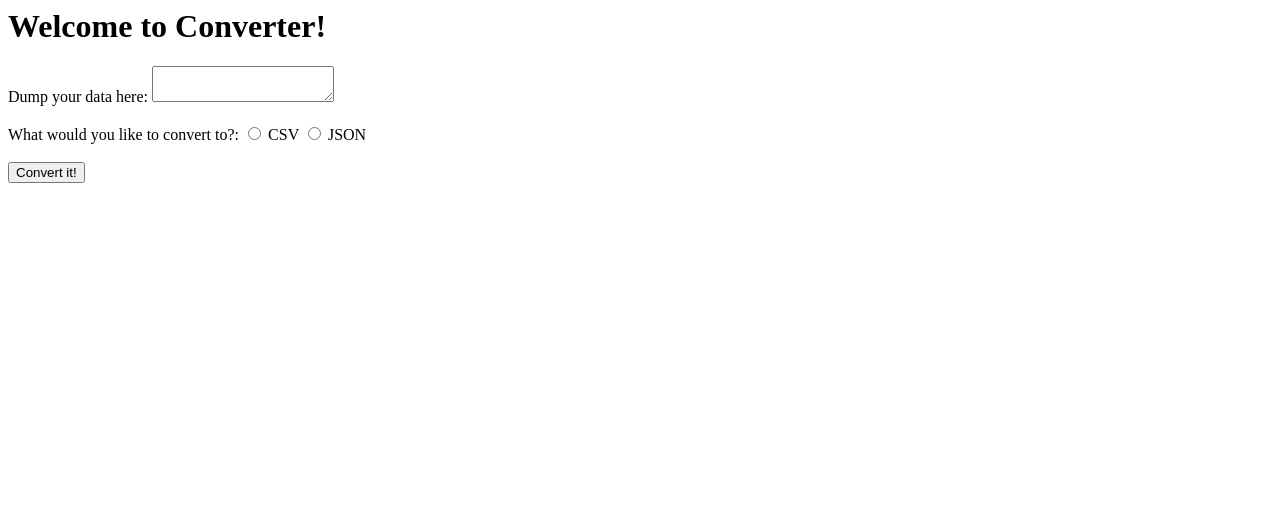
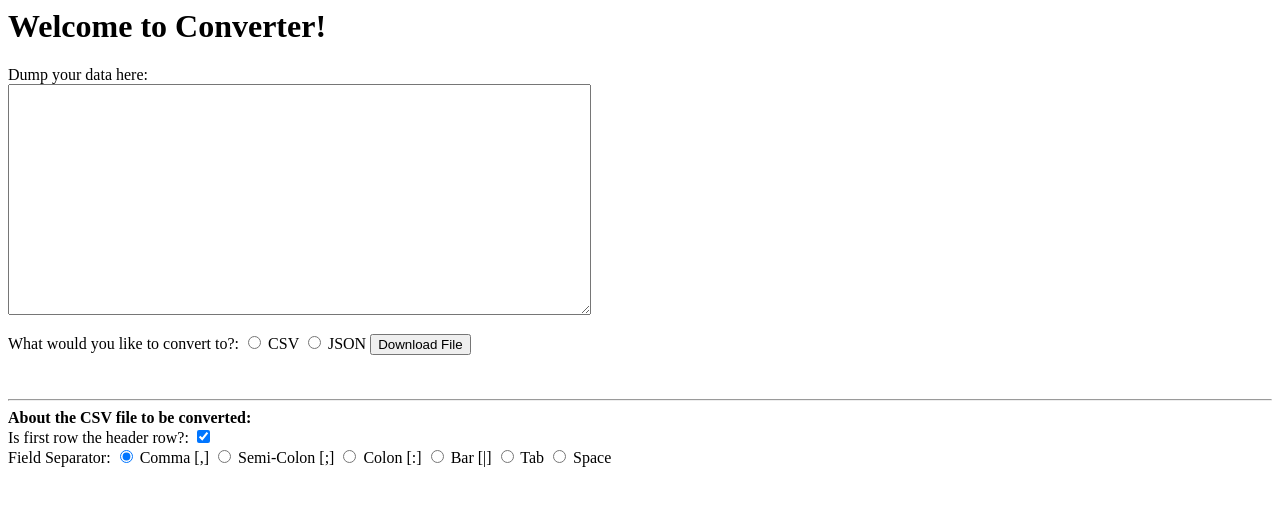
Before and after one commit to DeeKras/csv2json, a Flask app: page / in a window 1280 px wide. Shown: the top 506 px of the page. Run offline with Flask 2, Linux system fonts and the light colour scheme; parts of the project's set-up code (start-up, migrations or seed data) failed here and were passed over.

Commit message:
'csv --> json works. json --> csv doesn't work right. yet.'

```diff
--- a/forms.py
+++ b/forms.py
@@ -1,5 +1,5 @@
 from flask_wtf import Form
-from wtforms import StringField, TextAreaField, RadioField
+from wtforms import StringField, TextAreaField, RadioField, BooleanField
 from wtforms.validators import DataRequired
 
 class PasteDataForm(Form):
@@ -9,3 +9,16 @@ class PasteDataForm(Form):
                             validators=[DataRequired(),])
     data_blob = TextAreaField(label='Dump your data here',
                               validators=[DataRequired(),])
+
+#csv related fields
+    header_row = BooleanField(label='Is first row the header row?',
+                              default='y')
+    delimiters = RadioField(label='Field Separator',
+                            choices=[(',', 'Comma [,]'),
+                                    (';', 'Semi-Colon [;]'),
+                                    (':', 'Colon [:]'),
+                                    ('|', 'Bar [|]'),
+                                    (r'\t', 'Tab'),
+                                    (r'\s', 'Space')],
+                            default=',',
+                            validators=[DataRequired(),])
--- a/templates/home.html
+++ b/templates/home.html
@@ -5,10 +5,19 @@
 </h1>
 {% endblock %}
 {% block content %}
-<form action = "{{ url_for('convert_format') }}", method='post'>
-    {{form.data_blob.label}}: {{form.data_blob(size="400")}}
+<form action = "{{ url_for('download') }}", method='post'>
+    {{form.data_blob.label}}:  <br>
+    {{form.data_blob(cols="70", rows="15")}}
     <br><br>
     {{ form.csrf_token }}
+    {% with messages = get_flashed_messages() %}
+    {% if messages %}
+        {% for message in messages %}
+            <font color = 'red'>{{ message }}</font>
+        {% endfor %}
+    <br>
+    {%endif%}
+    {% endwith %}
     {{form.data_type.label}}:
     {% for choice in form.data_type %}
         <tr>
@@ -16,9 +25,19 @@
             <td>{{choice.label}}</td>
         </tr>
     {% endfor %}
+    <input type='submit' value='Download File'><br>
     <br><br>
+    <hr>
+    <b> About the CSV file to be converted:</b><br>
+    {{form.header_row.label}}:     {{form.header_row}}<br>
+    {{form.delimiters.label}}:
+        {% for choice in form.delimiters %}
+        <tr>
+            <td>{{choice}}</td>
+            <td>{{choice.label}}</td>
+        </tr>
+    {% endfor %}
 
-    <input type='submit' value='Convert it!'>
 </form>
 
 {% endblock %}
--- a/views.py
+++ b/views.py
@@ -1,12 +1,12 @@
 """
     This app converts data from csv <--> json.
-    User pastes in teh data and chooses the data_type to change it to.
-    app does the conversion and displays results
+    User pastes in the data and chooses the data_type to change it to.
+    app does the conversion and presents the converted data as a file for download.
     --
     uses WTForms, SQLAlchemy
 """
 
-from flask import Flask, render_template, redirect, url_for, request
+from flask import Flask, render_template, redirect, url_for, request, flash, make_response
 from flask.ext.sqlalchemy import SQLAlchemy
 from os import urandom
 import csv
@@ -30,59 +30,82 @@ pasted_data_file = 'pasted_data_file.txt'
 def home():
     return render_template('home.html', form=PasteDataForm())
 
-@app.route('/convert-format', methods=['POST'])
-def convert_format():
+@app.route('/download', methods= ['GET','POST'])
+def download():
     form = PasteDataForm()
     if request.method == 'POST':
+        data_type = form.data_type.data
+        header_row = form.header_row.data
+        delimiters = str(form.delimiters.data)
         uuid = urandom(16).encode('hex')  #will use this for unique users using the program
+        pasted_data = form.data_blob.data
 
-        pasted_data = form.data_blob.data
-        p  = open(pasted_data_file, "w")  # save to a (temporary file because so large)
-        p.write(pasted_data)
-        p.close()
+        with open(pasted_data_file, "w") as p: # save to a (temporary file because so large)
+            p.write(pasted_data)
 
-        data_type = form.data_type.data
-        if data_type == 'csv':  # meaning convert to csv
+        #if user didn't choose a data type to convert to
+        if data_type not in ['csv', 'json']:
+            flash("You must select a format to convert to")
+            return redirect(url_for('home'))
+
+        elif data_type == 'csv':  # meaning convert to csv
             output_file = json_to_csv(pasted_data_file)
 
-        if data_type == 'json':  # meaning convert to json
-            output_file = csv_to_json(pasted_data_file)
+        elif data_type == 'json':  # meaning convert to json
+            output_file = csv_to_json(pasted_data_file, header_row, delimiters)
 
-    return render_template('results.html', data_type=data_type,
-                                            output_file=output_file)
+    response = make_response(str(output_file)) # this creates a file with the converted data on the user's computer
+    response.headers["Content-Disposition"] = "attachment; filename=converted.csv"
+    return response
 
-def csv_to_json(pasted_data_file):
+def json_to_csv(pasted_data_file):
+
+    with open(pasted_data_file, 'rb') as jsonfile:
+        to_convert = json.load(jsonfile)
+
+    with open(csv_workspace, 'w') as csvfile:
+        fieldnames = to_convert[0].keys()
+        output_file = csv.DictWriter(csvfile, quoting=csv.QUOTE_NONNUMERIC,
+                                                fieldnames=fieldnames,
+                                                delimiter=',',
+                                                lineterminator='\n')
+        output_file.writeheader()  #header row
+        for row in to_convert:
+            output_file.writerow(row)
+
+    with open(csv_workspace, 'r') as csvfile:
+        rows = ""
+        output_file = csv.reader(csvfile, delimiter=',', lineterminator='\n')
+        for row in output_file:
+            new_row = ', '.join(row)
+            rows += new_row
+        return rows
+
+def csv_to_json(pasted_data_file, header_row, delimiter):
     output = []
 
     with open(pasted_data_file, 'rb') as csvfile:
         dialect = csv.Sniffer().sniff(csvfile.read(1024))
         csvfile.seek(0)
-        csv_reader = csv.reader(csvfile, dialect)
+        csv_reader = csv.reader(csvfile, dialect, delimiter=delimiter)
+        first_row = csv_reader.next()
+        fieldnames = []
+        if header_row:
+            fieldnames = first_row  # detects names of columns
+        else:
+            for i, j in enumerate(first_row, 1):
+                fieldname = 'field{}'.format(str(i))
+                fieldnames.append(fieldname)
+        for each in csv_reader:
+            row = {}
+            for j, fieldname in enumerate(fieldnames):
+                row[fieldname] = each[j]
+                print row
 
-        fieldnames = csv_reader.next()  # detects how many columns
-        for each in csv_reader:
-            row ={}
-            for i, fieldname in enumerate(fieldnames):
-                row[fieldname] = each[i]
             output.append(row)
-    json.dump(output,open(json_workspace,'w'),indent=4,sort_keys=False)
-    output_file = json.load(open(json_workspace,"r"))
+
+
+    json.dump(output, open(json_workspace, 'w'), indent=4, sort_keys=False)
+    output_file = json.load(open(json_workspace, "r"))
 
     return  output_file
-
-def json_to_csv(pasted_data_file):
-
-    jsonfile = open(pasted_data_file, 'rb')
-    to_convert = json.load(jsonfile)
-    jsonfile.close()
-
-    with open(csv_workspace, 'w') as csvfile:
-        output_file = csv.writer(csvfile)
-        output_file.writerow(to_convert[0].keys())
-        for row in to_convert:
-            output_file.writerow(row.values())
-
-    with open(csv_workspace, 'r') as csvfile:
-        output_file = csvfile.readlines()
-
-    return output_file
```
Also changed, not shown: templates/results.html (+6 -4 lines).
